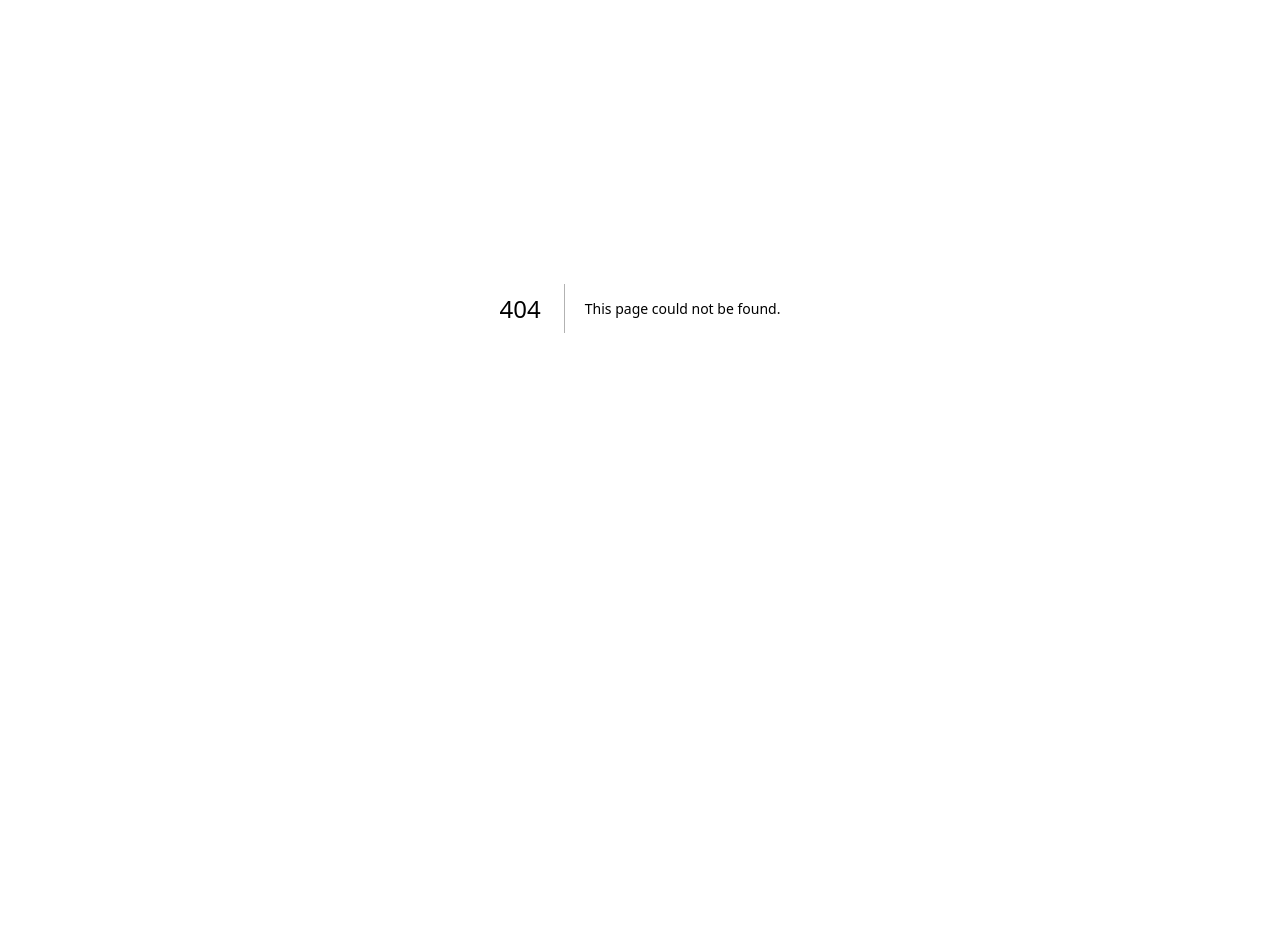
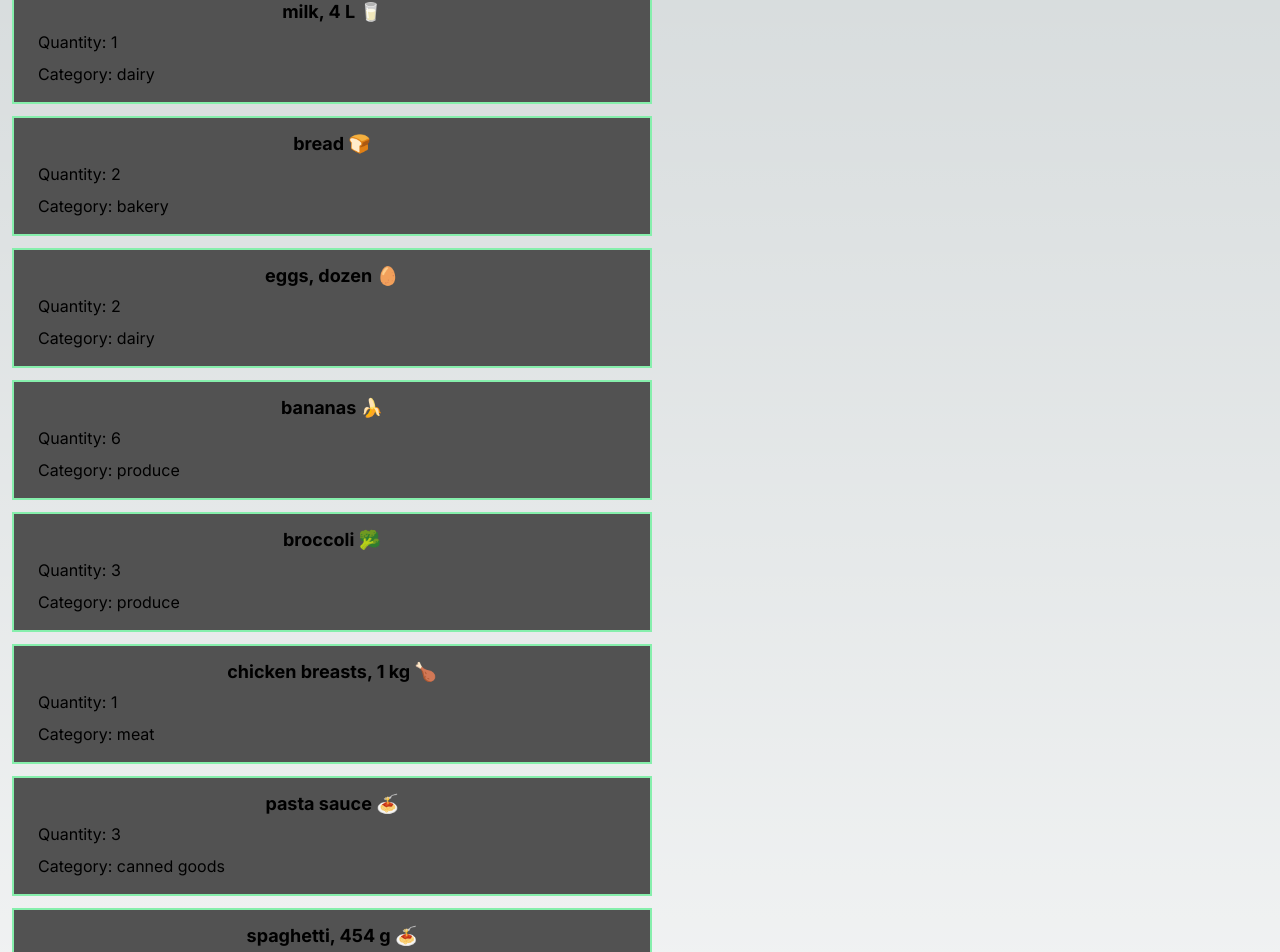
Before and after one commit to kurthablado/cprg306-assignments, a Next.js app: page /week-3 in a window 1280 px wide. Before the commit this address had no page. Shown: the part 92-1044 px from the top of the page. Before the commit the page ends 800 px from the top, so only its background shows below. Built offline with nearby package versions, Linux system fonts and the light colour scheme.

Commit message:
week-3 assignment
created week-3\item-list.js
created week-3\item.js
created week-3\page.js

```diff
--- a/app/page.js
+++ b/app/page.js
@@ -10,6 +10,10 @@ export default function Home() {
         <Link href="/week-2">Week 2</Link>
       </div>
 
+      <div>
+      <Link href="/week-3">Week 3</Link>
+      </div>
+
     </main>
   );
 }
--- /dev/null
+++ b/app/week-3/item-list.js
@@ -0,0 +1,100 @@
+import Item from "./item";
+
+// Item-List
+// Objects
+
+export default function ItemList() {
+
+
+    const item1 = {
+        name: "milk, 4 L 🥛",
+        quantity: 1,
+        category: "dairy",
+      };
+
+      const item2 = {
+        name: "bread 🍞",
+        quantity: 2,
+        category: "bakery",
+      };
+
+      const item3 = {
+        name: "eggs, dozen 🥚",
+        quantity: 2,
+        category: "dairy",
+      };
+
+      const item4 = {
+        name: "bananas 🍌",
+        quantity: 6,
+        category: "produce",
+      };
+
+      const item5 = {
+        name: "broccoli 🥦",
+        quantity: 3,
+        category: "produce",
+      };
+
+      const item6 = {
+        name: "chicken breasts, 1 kg 🍗",
+        quantity: 1,
+        category: "meat",
+      };
+
+      const item7 = {
+        name: "pasta sauce 🍝",
+        quantity: 3,
+        category: "canned goods",
+      };
+
+      const item8 = {
+        name: "spaghetti, 454 g 🍝",
+        quantity: 2,
+        category: "dry goods",
+      };
+
+      const item9 = {
+        name: "toilet paper, 12 pack 🧻",
+        quantity: 1,
+        category: "household",
+      };
+
+      const item10 = {
+        name: "paper towels, 6 pack",
+        quantity: 1,
+        category: "household",
+      };
+
+      const item11 = {
+        name: "dish soap 🍽️",
+        quantity: 1,
+        category: "household",
+      };
+
+      const item12 = {
+        name: "hand soap 🧼",
+        quantity: 4,
+        category: "household",
+      };
+
+    return (
+        <div>
+
+            <Item itemObj={item1} />
+            <Item itemObj={item2} />
+            <Item itemObj={item3} />
+            <Item itemObj={item4} />
+            <Item itemObj={item5} />
+            <Item itemObj={item6} />
+            <Item itemObj={item7} />
+            <Item itemObj={item8} />
+            <Item itemObj={item9} />
+            <Item itemObj={item10} />
+            <Item itemObj={item11} />
+            <Item itemObj={item12} />
+
+
+        </div>
+    );
+}
--- /dev/null
+++ b/app/week-3/item.js
@@ -0,0 +1,17 @@
+
+// Item component
+
+export default function Item({itemObj}) {
+
+    let {name, quantity, category} = itemObj;
+
+
+    // Props
+    return (
+        <div className="bg-neutral-600 border-2 border-green-300 m-3 p-3 w-3/6">
+            <h3 className="text-lg text-center font-bold">{name}</h3>
+            <p className="ml-2 p-1">Quantity: {quantity}</p>
+            <p className="ml-2 p-1 ">Category: {category}</p>
+        </div>
+    );
+}
--- /dev/null
+++ b/app/week-3/page.js
@@ -0,0 +1,15 @@
+import Item from "./item";
+import ItemList from "./item-list";
+
+
+export default function Page() {
+
+
+    return(
+        <main>
+            <h1 className="text-xl font-extrabold text-center border-4 border-blue-400 bg-slate-700 p-2 m-3 w-3/6">Shopping List</h1>
+            <ItemList />
+
+        </main>
+    );
+}
```
Also changed, not shown: 1 other file (tests, documents, lock files or other folders).
